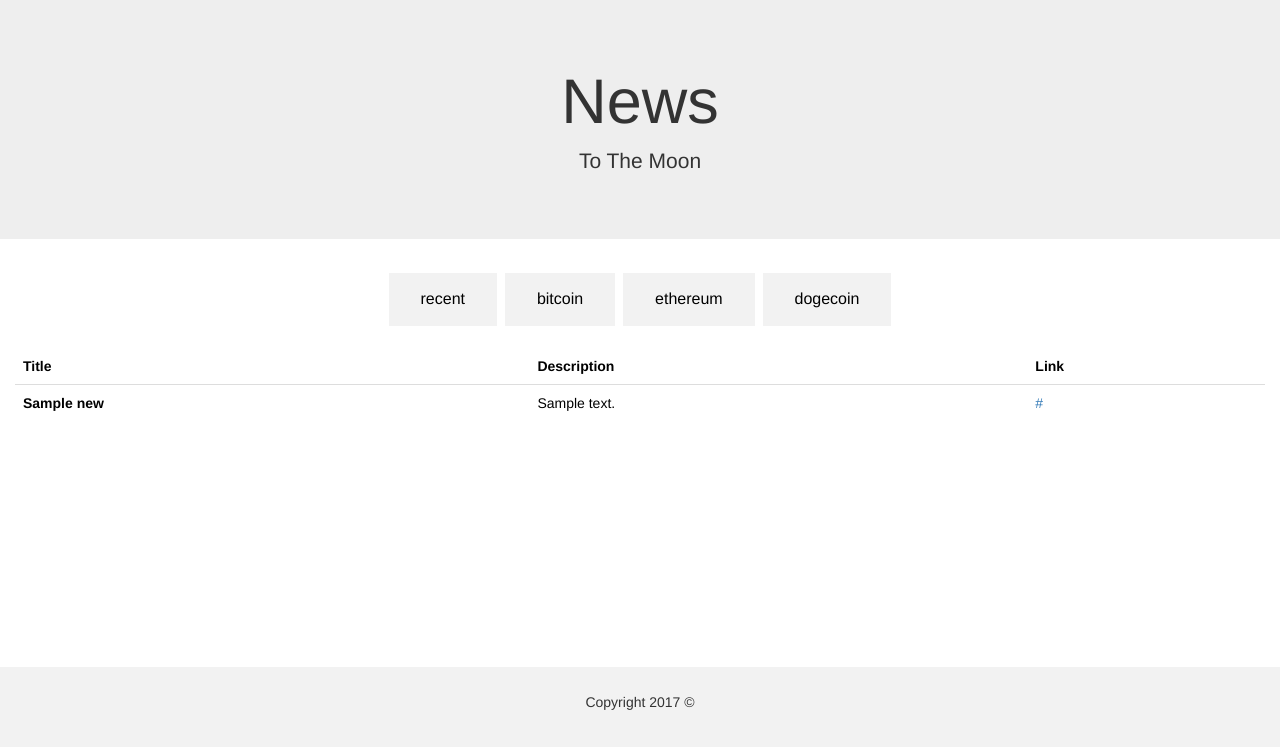
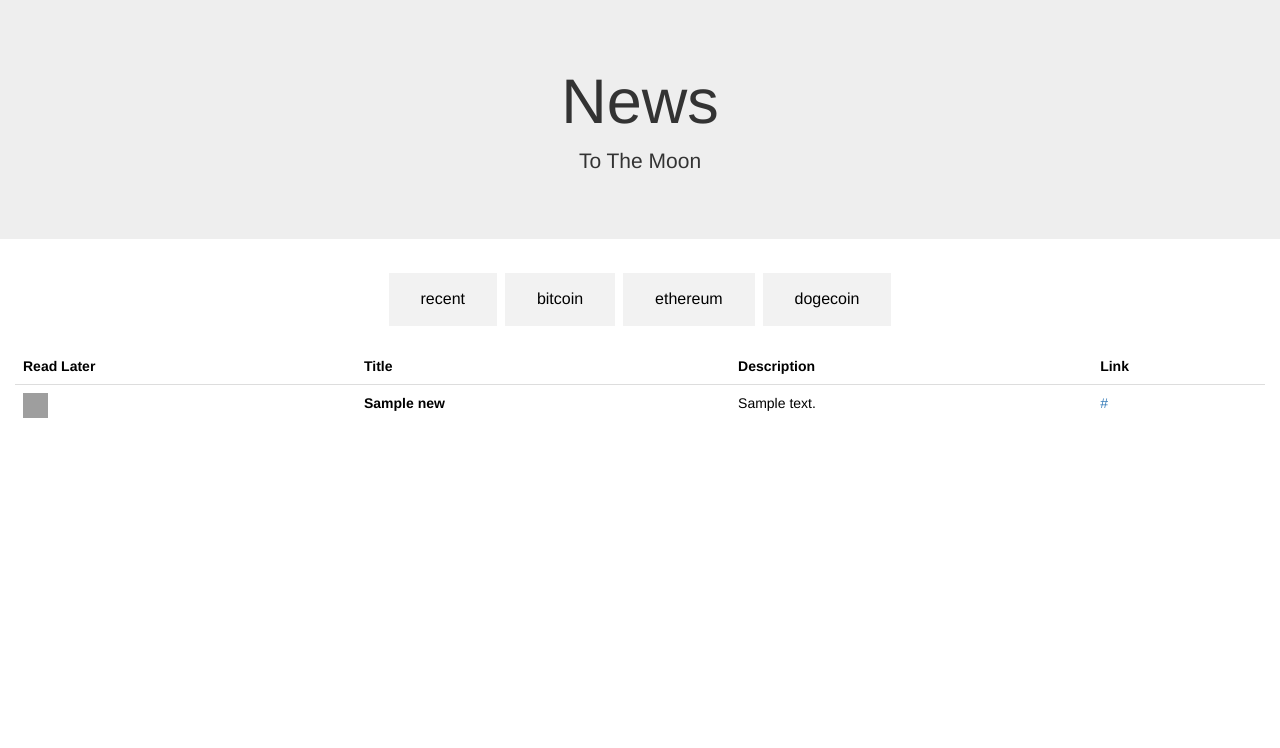
Before and after one commit to gita-vahdatinia/bitboard, a Django app: template bitboard/templates/bitboard/news.html in a window 1280 px wide. Shown: the part 53-801 px from the top of the page. Run offline with Django 3.2, Linux system fonts and the light colour scheme; the template is opened without the code that fills it: values that come from a table or form of the project are taken from there, others are empty; tables that the repository leaves empty hold one stand-in row (values such as "Sample post"); some libraries are stand-ins or nearby versions; grey boxes are pictures that could not be loaded.

Commit message:
Added '+' image to profile and news, removed copyright footer from news because affected the length of hte page and table

```diff
--- a/bitboard/templates/bitboard/news.html
+++ b/bitboard/templates/bitboard/news.html
@@ -173,7 +173,7 @@
           <li><a href="#">Following</a></li>
         </ul>
         <ul class="nav navbar-nav navbar-right">
-          <li><a href="signup.html"><span class="glyphicon glyphicon-log-in"></span> Sign In</a></li>
+          <li><a href="#"><span class="glyphicon glyphicon-log-in"></span> Sign In</a></li>
         </ul>
       </div>
     </div>
@@ -202,6 +202,7 @@
         <table class="table" id="cryptotable">
           <thead>
             <tr>
+              <td style="font-weight: bold;">Read Later</td>
               <td style="font-weight: bold;">Title</td>
               <td style="font-weight: bold;">Description</td>
               <td style="font-weight: bold;">Link</td>
@@ -210,6 +211,9 @@
           <tbody>
             {% for news in recent_news %}
             <tr>
+              <td>
+                <input type="image" src="https://image.flaticon.com/icons/png/128/109/109433.png" height="25" width="25"
+                name="add_news" class="watch_news" /></td>
               <td style="font-weight: bold;">{{news.title}}</td>
               <td>{{news.description}}</td>
               <td><a href="{{news.link}}">{{news.link}}</a></td>
@@ -221,6 +225,7 @@
         <h3 style="text-align: right">No News Available</h3> {% endif%}
       </div>
     </div>
+
 <!-- Until found popular news rss feed, this part is not included  Guita -->
     <!-- <div id="popular" class="tabcontent">
       <div id="table-scroll_2" style="align: center;">
@@ -253,6 +258,7 @@
         <table class="table">
           <thead>
             <tr>
+              <td style="font-weight: bold;">Read Later</td>
               <td style="font-weight: bold;">Title</td>
               <td style="font-weight: bold;">Description</td>
               <td style="font-weight: bold;">Link</td>
@@ -261,6 +267,8 @@
           <tbody>
             {% for news in bitcoin_news %}
             <tr>
+              <td><input type="image" src="https://image.flaticon.com/icons/png/128/109/109433.png" height="25" width="25"
+              name="add_news" class="watch_news" /></td>
               <td style="font-weight: bold;">{{news.title}}</td>
               <td>{{news.description}}</td>
               <td><a href="{{news.link}}">{{news.link}}</a></td>
@@ -279,6 +287,7 @@
       <table class="table">
         <thead>
           <tr>
+            <td style="font-weight: bold;">Read Later</td>
             <td style="font-weight: bold;">Title</td>
             <td style="font-weight: bold;">Description</td>
             <td style="font-weight: bold;">Link</td>
@@ -287,6 +296,8 @@
         <tbody>
           {% for news in ethereum_news %}
           <tr>
+            <td><input type="image" src="https://image.flaticon.com/icons/png/128/109/109433.png" height="25" width="25"
+            name="add_news" class="watch_news" /></td>
             <td style="font-weight: bold;">{{news.title}}</td>
             <td>{{news.description}}</td>
             <td><a href="{{news.link}}">{{news.link}}</a></td>
@@ -304,6 +315,7 @@
       <table class="table">
         <thead>
           <tr>
+            <td style="font-weight: bold;">Read Later</td>
             <td style="font-weight: bold;">Title</td>
             <td style="font-weight: bold;">Description</td>
             <td style="font-weight: bold;">Link</td>
@@ -312,6 +324,9 @@
         <tbody>
           {% for news in dogecoin_news %}
           <tr>
+            <td>
+              <input type="image" src="https://image.flaticon.com/icons/png/128/109/109433.png" height="25" width="25"
+              name="add_news" class="watch_news" /></td>
             <td style="font-weight: bold;">{{news.title}}</td>
             <td>{{news.description}}</td>
             <td><a href="{{news.link}}">{{news.link}}</a></td>
@@ -324,11 +339,7 @@
     </div>
   </div>
 
-  <div class="footer">
-    <footer class="footer container-fluid text-center">
-      <p>Copyright 2017 &copy;</p>
-    </footer>
-  </div>
+
 
 </body>
 
```
Also changed, not shown: bitboard/templates/bitboard/cryptocurrency.html (+8 -0 lines).
